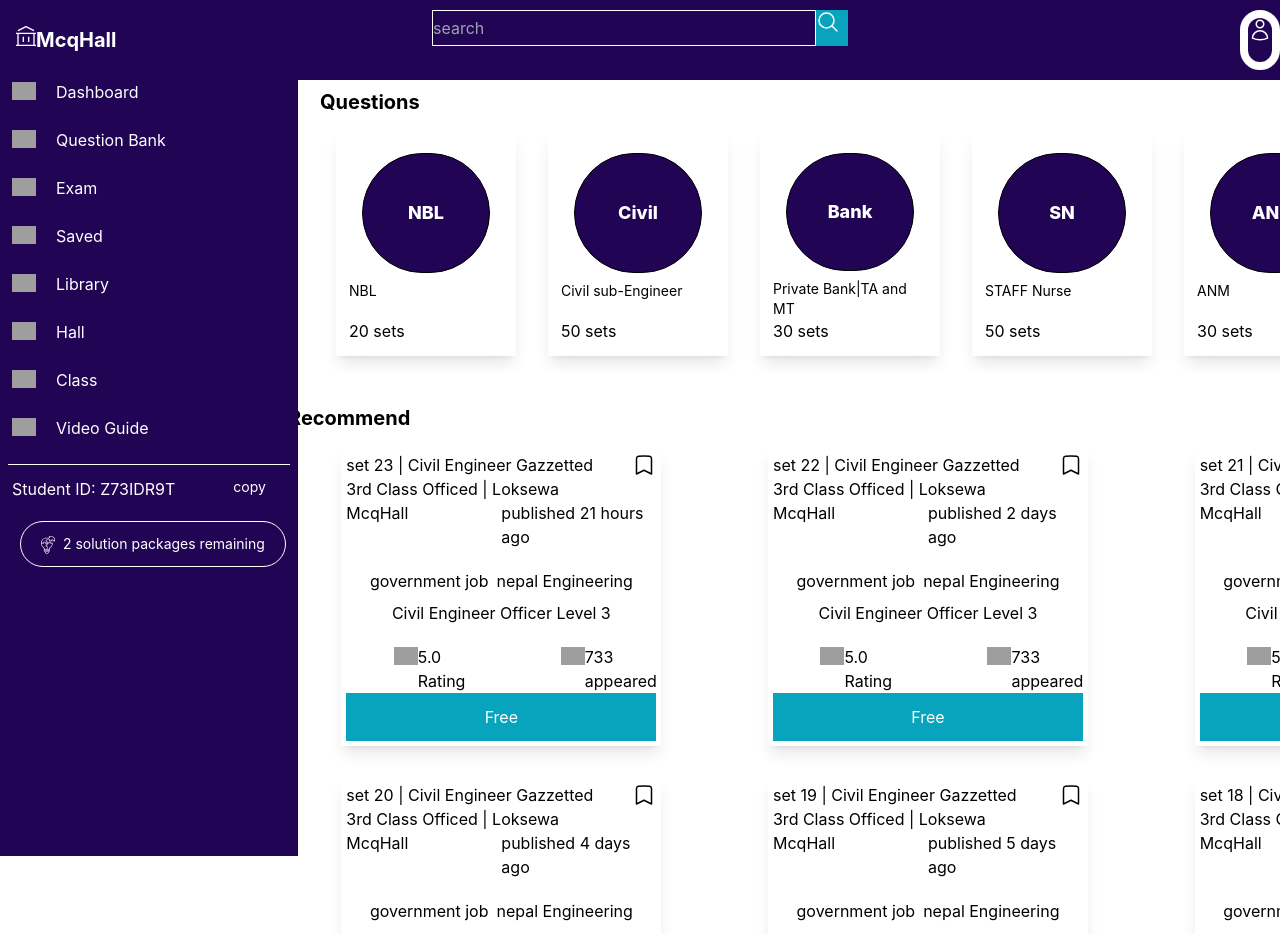
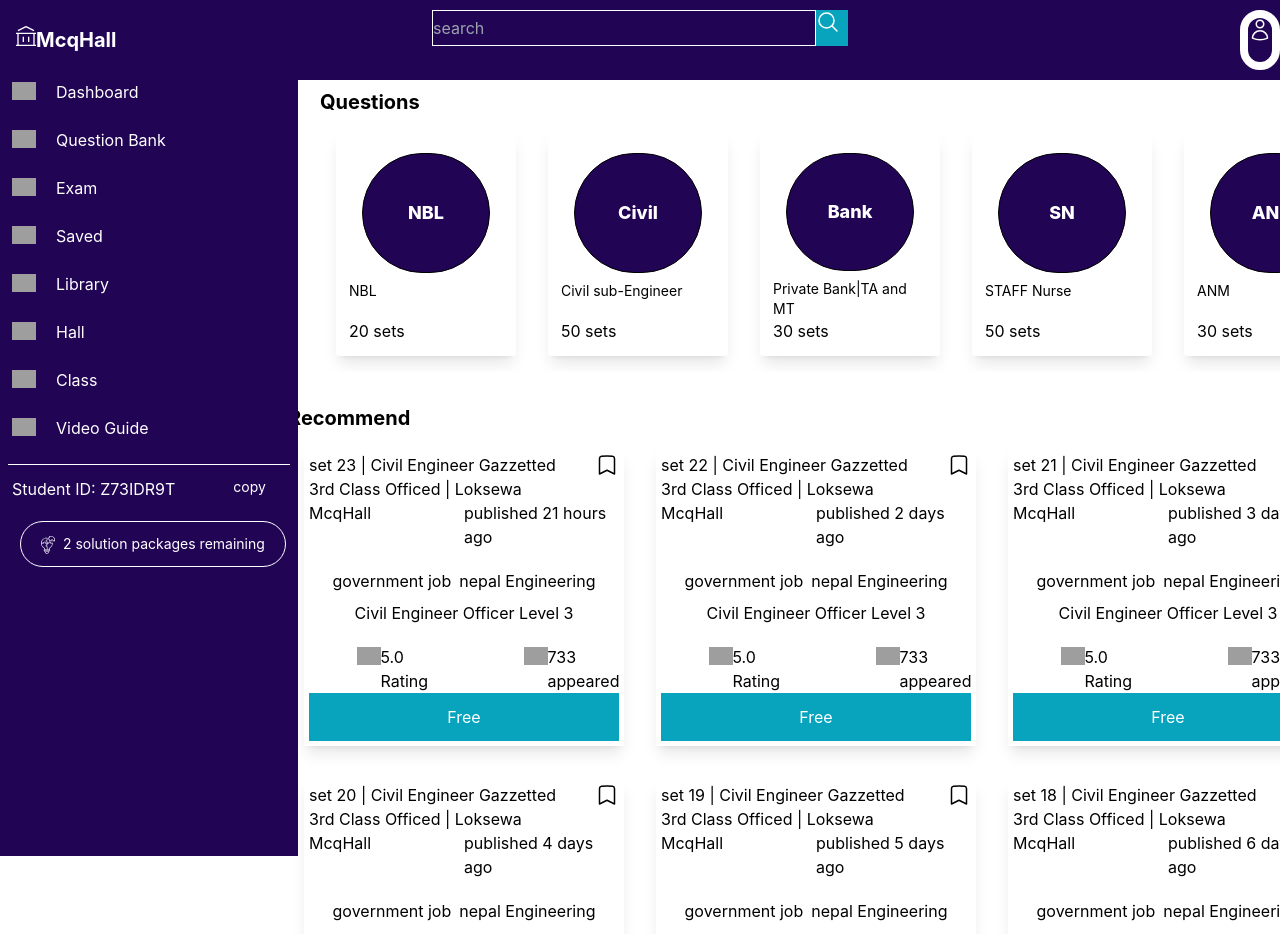
Before and after one commit to Tengoku18/MCQ-Dashboard, a React (Create React App) app: page / in a window 1280 px wide. Shown: the top 934 px of the page. Built offline with nearby package versions, Linux system fonts and the light colour scheme; grey boxes are pictures that could not be loaded.

Commit message:
just arranged some classes

```diff
--- a/src/components/dashboard/content/Question.jsx
+++ b/src/components/dashboard/content/Question.jsx
@@ -59,7 +59,8 @@ const Question = () => {
       return (
         <div className="m-8">
           <div className="text-xl font-bold">Questions</div>
-          <div className="flex flex-row overflow-x-auto overscroll-contsin">
+          <div className='overflow-x-auto  overscroll-contain'>
+            <div className='flex items-center w-screen'>
             {Question.map((items) => {
               return (
                 <Card>
@@ -73,7 +74,9 @@ const Question = () => {
                 </Card>
               );
             })}
+            </div>
           </div>
+
           <MessageIcon/>
         </div>
       );
--- a/src/components/dashboard/content/Recommend.jsx
+++ b/src/components/dashboard/content/Recommend.jsx
@@ -37,6 +37,7 @@ const Recommend = () => {
   return (
     <div>
       <div className="text-xl font-bold">Recommend</div>
+      <div className="flex items-center w-screen">
       <div className="grid grid-cols-3 justify-items-center">
         {List.map((items) => {
           return (
@@ -115,6 +116,8 @@ const Recommend = () => {
           );
         })}
       </div>
+      </div>
+
     </div>
   );
 };
```
